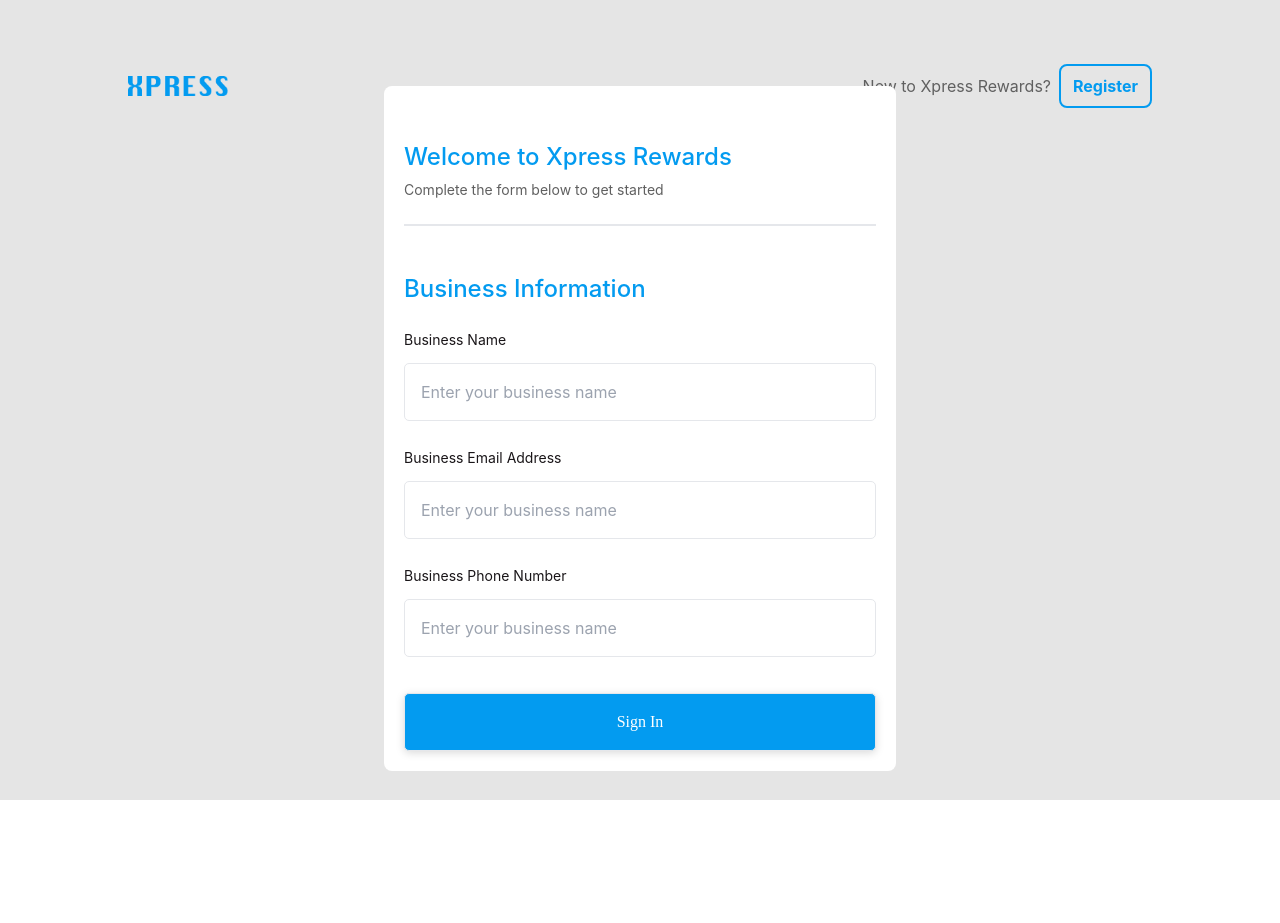
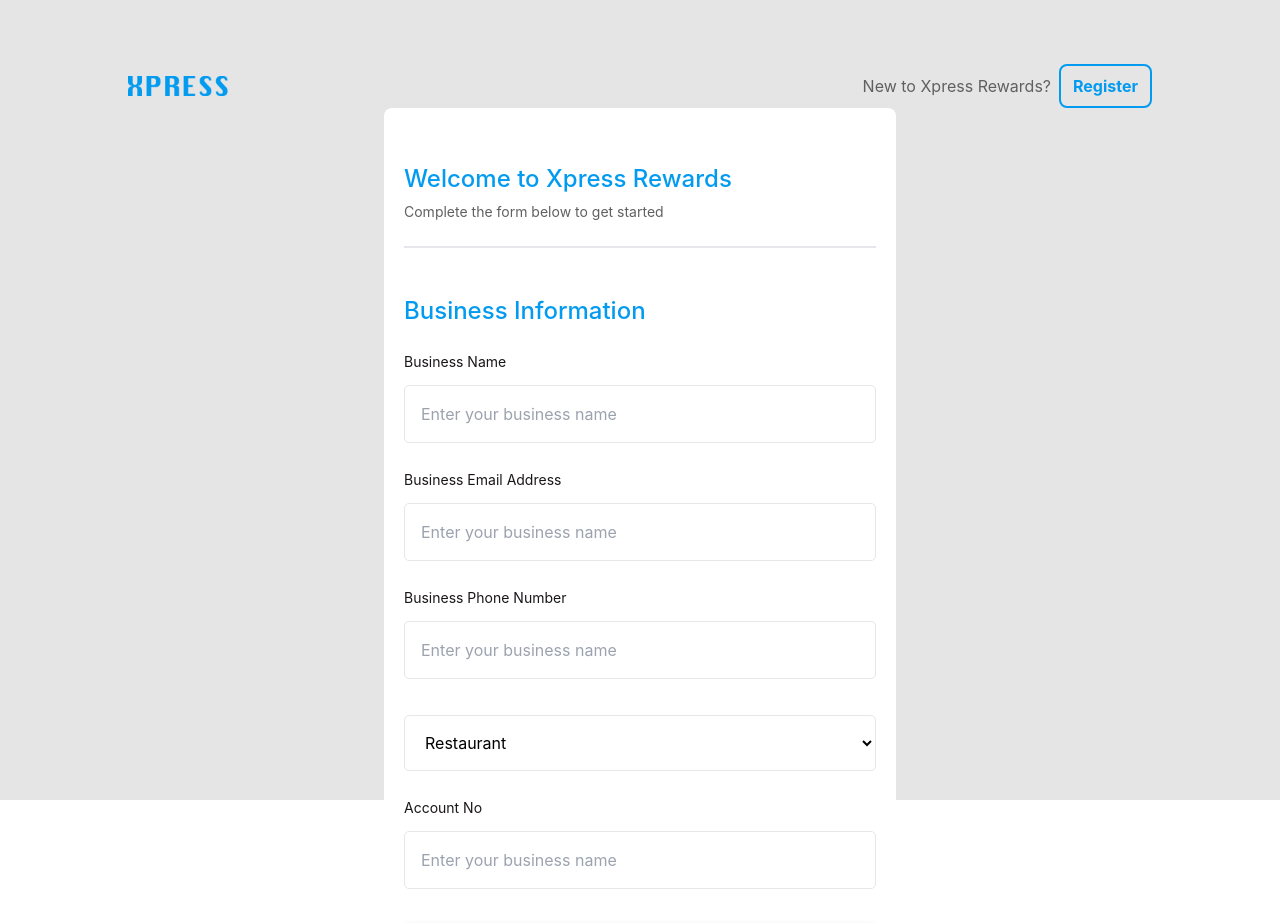
Before and after one commit to Ayomikuolatunji/dashboard-task, a React (Create React App) app: page /register in a window 1280 px wide. Shown: the top 923 px of the page. Before the commit the page ends 800 px from the top, so only its background shows below. Built offline with nearby package versions, Linux system fonts and the light colour scheme.

Commit message:
integrating redux store

```diff
--- a/src/auth/signup/SignupInformation.js
+++ b/src/auth/signup/SignupInformation.js
@@ -5,6 +5,7 @@
 import FormLogic from '../../helpers/FormLogic'
 import Logo from "../../assets/LOGO.png"
 import InputDiv from '../../utils/InputDiv'
+import SelectDiv from '../../utils/SelectDiv'
 
 
 
@@ -17,8 +18,8 @@
 
 
   return (
-    <div className='bg-[#E5E5E5] h-[100vh]'>
-    <div className='sm:w-[80%] h-[inherent] w-full mx-auto'>
+    <div className='bg-[#E5E5E5] h-[100vh] w-full flex justify-center'>
+    <div className='sm:w-[80%] h-[100vh] w-full mx-auto'>
         <div className="header sm:pt-16 pt-10 sm:px-0 px-4 flex justify-between items-center">
             <div className="title">
                 <img src={Logo} alt="logo"
@@ -41,7 +42,7 @@
                 </div>
             </div>
         </div>
-         <div className='flex justify-center items-center  w-full h-[80vh]'>
+         <div className='flex justify-center items-center w-full '>
         {/* form inner container */}
         <div className='bg-[#FFFFFF] rounded-[8px]  sm:max-w-lg w-[90%] p-5'>
             {/* form header */}
@@ -65,6 +66,7 @@
                     handleChange={handleChange}
                     value={form.bussiness_name}
                     label='Business Name'
+                    type={'text'}
                     name='bussiness_name'
                 />
                 {/* business name container ends here */}
@@ -74,6 +76,7 @@
                     handleChange={handleChange}
                     value={form.bussiness_email}
                     label='Business Email Address'
+                    type={'email'}
                     name='bussiness_email'
                 />
                 {/* business email container ends here */}
@@ -81,10 +84,27 @@
                 {/* business phone */}
                 <InputDiv
                     handleChange={handleChange}
-                    form={form.bussiness_phone}
+                    value={form.bussiness_phone}
                     label='Business Phone Number'
+                    type={'phone'}
                     name='bussiness_phone'
                 />
+                {/* business category */}
+                <SelectDiv
+                    handleChange={handleChange}
+                    value={form.bussiness_category}
+                    options={['Restaurant','Bar','Cafe','Other']}
+                    name='bussiness_category'
+                    label='Business Category'
+                />
+                {/* account no */}
+                <InputDiv
+                    handleChange={handleChange}
+                    value={form.account_no}
+                    label='Account No'
+                    type={'number'}
+                    name='account_no'
+                 />
                 <div className="submit-btn mt-6">
                     <button
                     className='w-full p-2 border border-gray-200 rounded-[5px] bg-[#039BF0] mt-3 text-[#FFFFFF] font-[Rubik] shadow-login-btn-shadow
--- a/src/utils/InputDiv.js
+++ b/src/utils/InputDiv.js
@@ -1,6 +1,6 @@
 import React from 'react'
 
-const InputDiv = ({handleChange,value,label,name}) => {
+const InputDiv = ({handleChange,value,label,name,type}) => {
   return (
     <div className='mt-6'>
         <label htmlFor="businessName"
@@ -8,7 +8,7 @@
                {label}
         </label>
         <input
-            type="text"
+            type={type}
             name={name}
             id="businessName"
             className='w-full p-4 border border-gray-200 rounded-[5px] bg-[#FFFFFF] mt-3'
```
